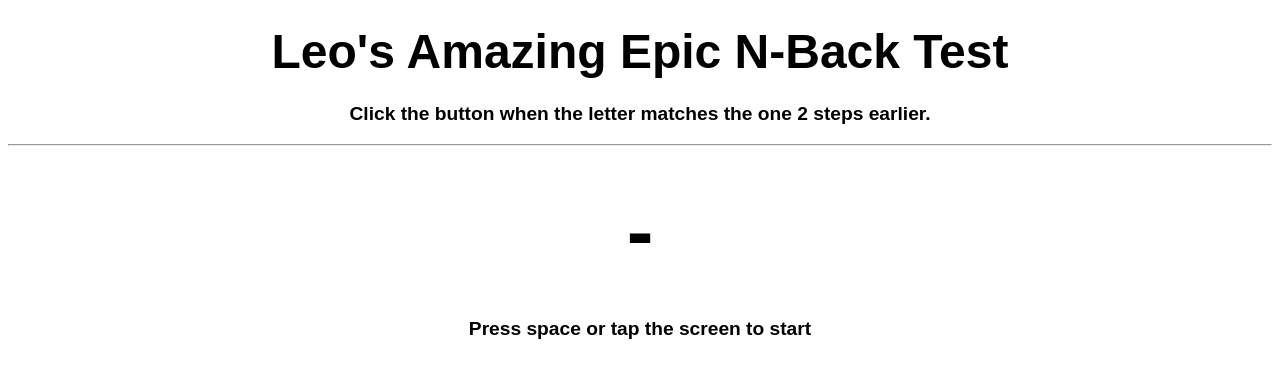
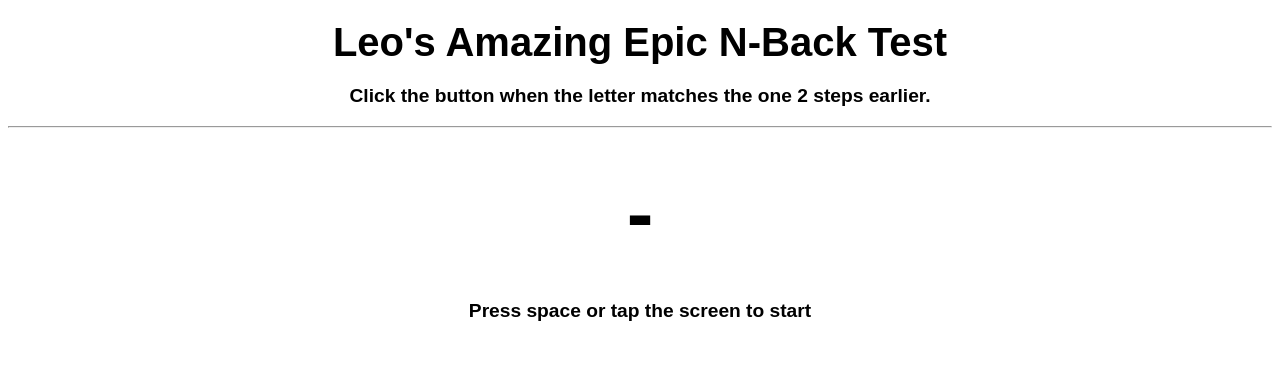
Before and after one commit to leom032/leom032.github.io, a plain HTML site: page index.html in a window 1280 px wide. Drawn offline with Linux system fonts and the light colour scheme.

Commit message:
title font size

```diff
--- a/index.html
+++ b/index.html
@@ -22,7 +22,7 @@
         }
 
         .title {
-          font-size: 3em;
+          font-size: 2.5em;
           margin: 0.5em;
         }
       </style>
```
